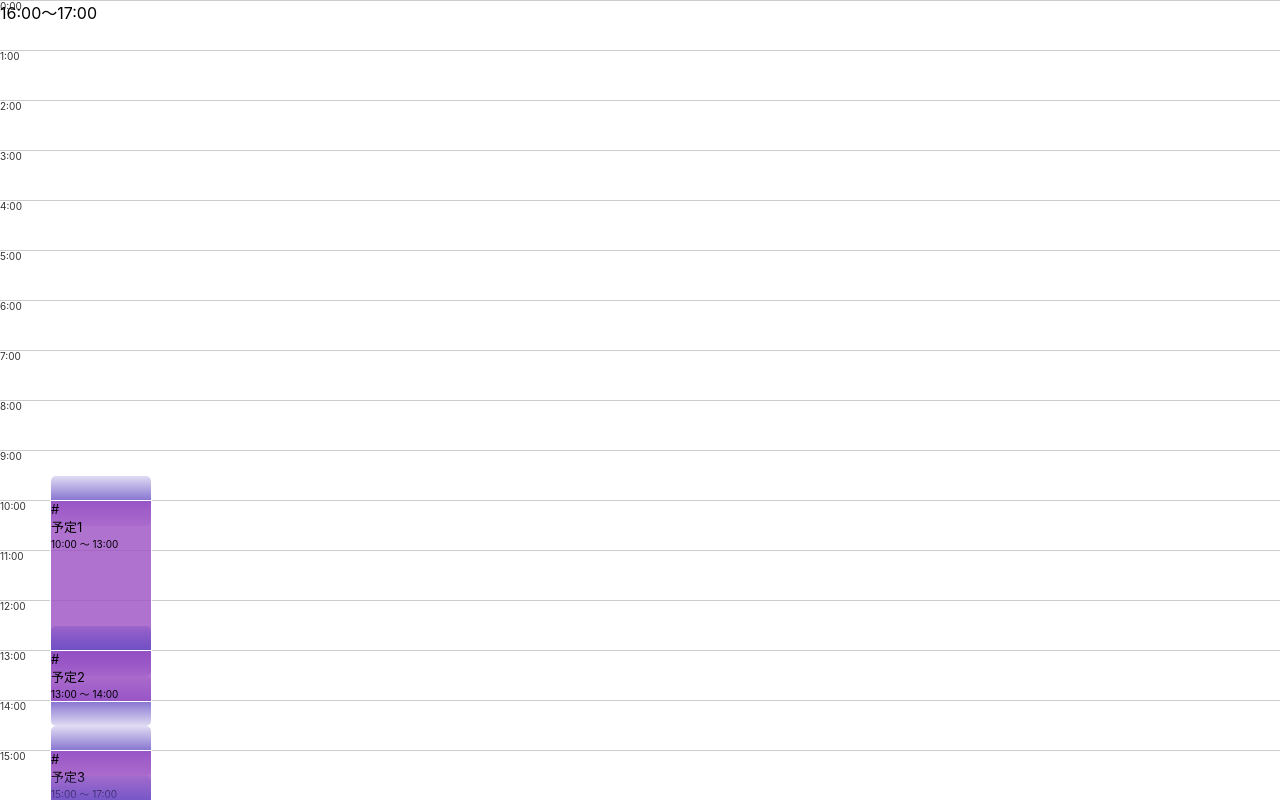
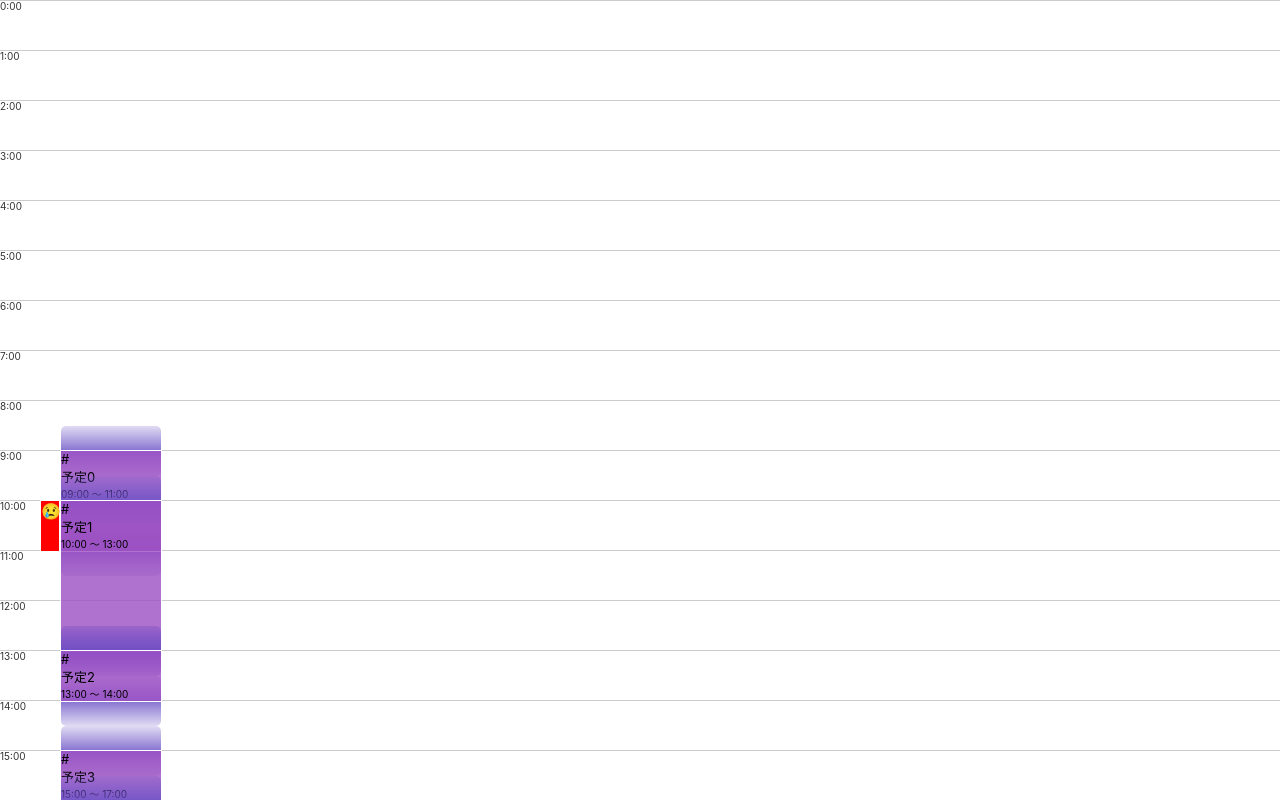
Before and after one commit to fumicode/fuzzy-session-react, a React (Create React App) app: page / in a window 1280 px wide. Shown: the top 800 px of the page. Built offline with nearby package versions, Linux system fonts and the light colour scheme.

Commit message:
conflict の酷さを表示

```diff
--- a/src/App.tsx
+++ b/src/App.tsx
@@ -6,6 +6,11 @@ import React, { FC } from 'react';
 
 
 const sessions: Session[] = [
+  new Session(
+    undefined,
+    '予定0',
+    new TimeRange('09:00','11:00')
+  ),
   new Session(
     undefined,
     '予定1',
@@ -26,6 +31,11 @@ const sessions: Session[] = [
     '予定4',
     new TimeRange('16:00','20:00')
   ),
+  new Session(
+    undefined,
+    '予定4',
+    new TimeRange('18:00','20:00')
+  ),
 ];
 
 
--- a/src/Components/Conflict.tsx
+++ b/src/Components/Conflict.tsx
@@ -4,7 +4,7 @@ import TimeRange from "./TimeRange";
 
 export default class Conflict{
   public readonly overlappingTimeRange: TimeRange;
-  public readonly conflictingSessionIds: [SessionId, SessionId];
+  public readonly sessionIds: [SessionId, SessionId];
 
   constructor(
     sessionA: Session,
@@ -18,15 +18,34 @@ export default class Conflict{
 
     this.overlappingTimeRange = overlappingTimeRange;
 
-    this.conflictingSessionIds = [
+    this.sessionIds = [
       sessionA.id,
       sessionB.id
     ];
 
   }
 
-  toString(): string{
-    return `Conflict: ${this.overlappingTimeRange.toString()} #${this.conflictingSessionIds[0].toString('short')} <-> #${this.conflictingSessionIds[1].toString('short')}`;
+  //コンフリクトの酷さ
+  get horribleness(): number{
+    return this.overlappingTimeRange.durationHour;
   }
 
+  toString(mode: StringMode | undefined = undefined): string{
+    if(mode === 'horribleness-emoji'){
+      switch(this.horribleness){
+        case 0:
+          return '🤨';
+        case 1:
+          return '😢';
+        case 2:
+          return '😡';
+        default:
+          return '😱';
+      }
+    }
+
+    return `Conflict: ${this.overlappingTimeRange.toString()} #${this.sessionIds[0].toString('short')} <-> #${this.sessionIds[1].toString('short')}`;
+  }
 }
+
+type StringMode = 'horribleness-emoji';
--- a/src/Components/DailyTimelineViewWithConflicts.tsx
+++ b/src/Components/DailyTimelineViewWithConflicts.tsx
@@ -6,6 +6,7 @@ import 'core-js/features/array';
 import Session, { SessionView } from './Session'
 import ViewModel from './ViewModel'
 import ConflictsWarningSessionList from './ConflictsWarningSessionList';
+import { TimeRangeView } from './TimeRange';
 
 export type DailyTimelineWithConflictsViewModel = ViewModel<ConflictsWarningSessionList>;
 
@@ -44,10 +45,25 @@ export const DailyTimelineWithConflictsView: FC<DailyTimelineWithConflictsViewMo
             }
           )
         }
+      </div>
+      <div className="e-statuses">
         {
           conflicts.map((conflict)=>
-            conflict.overlappingTimeRange.toString())
+            {
+              const conflictDuration = conflict.overlappingTimeRange.durationHour;
 
+              const y = conflict.overlappingTimeRange.startHour * 50;
+              const conflictId = conflict.sessionIds.join('-');
+
+              return (
+                <div className="e-status-box" style={{top: y +'px'}} key={conflictId}>
+                  <TimeRangeView main={conflict.overlappingTimeRange}>
+                    {conflict.toString('horribleness-emoji')}
+                  </TimeRangeView>
+                </div>
+              )
+            }
+          )
         }
       </div>
     </div>
@@ -86,10 +102,23 @@ flex-direction: column;
 
 >.e-contents{
   position: absolute;
+    left: 60px;
+
   >.e-session-box{
     position: absolute;
     z-index: 1;
-    left: 50px;
+  }
+
+}
+
+>.e-statuses{
+  position: absolute;
+    left: 40px;
+
+  >.e-status-box{
+    position: absolute;
+    z-index: 1;
+    width: 20px;
   }
 
 }
--- a/src/Components/Session.tsx
+++ b/src/Components/Session.tsx
@@ -3,7 +3,7 @@ import styled from 'styled-components';
 
 import ViewModel from './ViewModel'
 
-import TimeRange, { TimeRangeView } from './TimeRange';
+import TimeRange, { TimeRangeTextView } from './TimeRange';
 import crypto from 'crypto';
 
 export class SessionId{
@@ -69,7 +69,7 @@ export const SessionView: FC<SessionViewModel> = styled((props:SessionViewModel)
         {session.title}
       </div>
       <div style={{fontSize:'10px'}}>
-        <TimeRangeView main={range} />
+        <TimeRangeTextView main={range} />
       </div>
       <div className="e-time-range-wrapper m-start">
         <div className="e-time-range">
--- a/src/Components/TimeRange.tsx
+++ b/src/Components/TimeRange.tsx
@@ -2,6 +2,7 @@ import React, { FC } from 'react';
 
 import ViewModel from './ViewModel'
 import { textSpanOverlap } from 'typescript';
+import styled from 'styled-components';
 
 export default class TimeRange{
   constructor(
@@ -60,9 +61,12 @@ const overlaps = (a:TimeRange, b:TimeRange):boolean => {
   );
 }
 
-export type TimeRangeViewModel = ViewModel<TimeRange>;
+export type TimeRangeViewModel = ViewModel<TimeRange> & {
+  children?: React.ReactNode;
 
-export const TimeRangeView: FC<TimeRangeViewModel> = (props:TimeRangeViewModel) => {
+};
+
+export const TimeRangeTextView: FC<TimeRangeViewModel> = (props:TimeRangeViewModel) => {
   const range: TimeRange = props.main;
   return (
     <>
@@ -70,3 +74,107 @@ export const TimeRangeView: FC<TimeRangeViewModel> = (props:TimeRangeViewModel)
     </>
   );
 }
+
+export const TimeRangeView: FC<TimeRangeViewModel> = styled((props:TimeRangeViewModel)=>{
+  const className = props.className || '';
+  const range = props.main;
+
+  const hoursNum = range.durationHour;
+
+  return (
+    <div className={className} style={{height:`${hoursNum*50}px`}}>
+      <div className="e-content">
+
+        {props.children}
+
+      </div>
+      <div className="e-time-range-wrappers">
+        <div className="e-time-range-wrapper m-start">
+          <div className="e-time-range">
+            {range.start}〜
+          </div>
+        </div>
+        <div className="e-time-range-wrapper m-end">
+          <div className="e-time-range">
+            〜{range.end}
+          </div>
+        </div>
+      </div>
+    </div>
+  );
+})`
+position: relative;
+
+height:  200px; //とりあえず仮で
+
+border:1px solid white;
+
+background: red;
+
+
+&:hover{
+  > .e-time-range-wrapper > .e-time-range{
+    max-height: 100px;
+    padding: 3px; //TODO: ここにこれ書くの汚い
+  }
+}
+
+> .e-content{
+  position: relative;
+  height: 100%;
+  width: 100%;
+
+}
+
+> .e-time-range-wrappers{
+  > .e-time-range-wrapper{
+    position: absolute;
+      left: 0;
+      z-index: 1;
+
+    &.m-start{
+      position: absolute;
+        top: 0;
+
+      > .e-time-range{
+        bottom: 0;
+
+        border-radius: 5px 5px 0 0;
+      }
+    }
+
+    &.m-end{
+      position: absolute;
+        bottom: 0;
+
+      > .e-time-range{
+        top: 0;
+
+        border-radius: 0 0 5px 5px;
+      }
+    }
+
+    > .e-time-range{
+      position: absolute;
+        left: 0;
+      box-sizing: border-box;
+
+      max-height: 0;
+      padding: 0; //TODO: ここにこれ書くの汚い
+
+
+      overflow: hidden;
+
+      padding-right: 10px;
+      line-height: 1;
+
+      font-size: 10px;
+
+      background-color: #ddd;
+
+      white-space: nowrap;
+    }
+  }
+}
+
+`;
```
